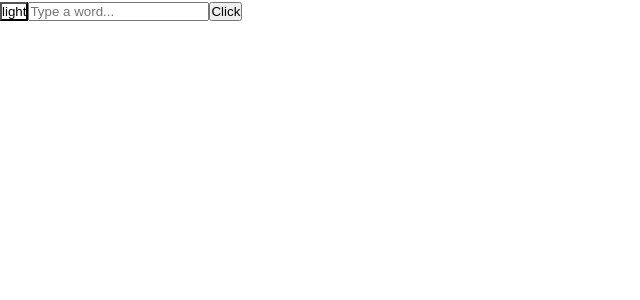
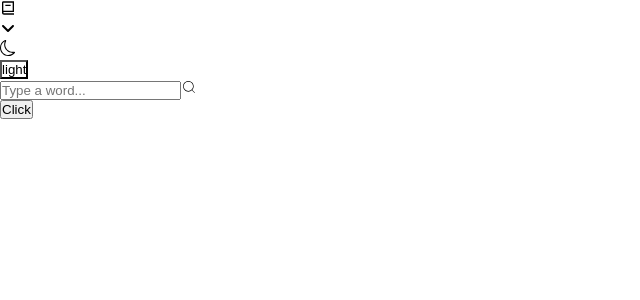
Before and after one commit to Ugboaja-Uchechi/dictionary, a Next.js app: page / in a window 1280 px wide. Shown: the top 300 px of the page, without its empty margins (0-640 px from the left). Built offline with nearby package versions, Linux system fonts and the light colour scheme.

Commit message:
Import react icon, add icons, and add google font

```diff
--- a/app/globals.css
+++ b/app/globals.css
@@ -1,6 +1,11 @@
+@import url('https://fonts.googleapis.com/css2?family=Montserrat:ital,wght@0,100..900;1,100..900&display=swap');
+
 :root {
   --primary-color: #000;
   --secondary-color: #fff;
+  --montserrat: 'Montserrat', sans-serif;
+  --sans: sans;
+  --sans-serif: sans-serif;
 }
 
 
@@ -8,6 +13,7 @@
   box-sizing: border-box;
   padding: 0;
   margin: 0;
+  font-family: var(--sans-serif);
 }
 
 .light {
--- a/app/layout.tsx
+++ b/app/layout.tsx
@@ -2,11 +2,10 @@ import type { Metadata } from "next";
 import { Inter } from "next/font/google";
 import "./globals.css";
 
-const inter = Inter({ subsets: ["latin"] });
 
 export const metadata: Metadata = {
-  title: "Create Next App",
-  description: "Generated by create next app",
+  title: "Dictionary web app",
+  description: "Immediately search for a word",
 };
 
 export default function RootLayout({
@@ -16,7 +15,7 @@ export default function RootLayout({
 }>) {
   return (
     <html lang="en">
-      <body className={inter.className}>{children}</body>
+      <body>{children}</body>
     </html>
   );
 }
--- a/app/page.tsx
+++ b/app/page.tsx
@@ -1,6 +1,12 @@
 "use client";
 import { useState, useEffect } from "react";
 import styles from "./page.module.css";
+import { RiBook2Line } from "react-icons/ri";
+import { CiSearch } from "react-icons/ci";
+import { BsMoon } from "react-icons/bs";
+import { FaAngleDown } from "react-icons/fa6";
+import { IoMdPlay } from "react-icons/io";
+import { IoPauseSharp } from "react-icons/io5";
 
 export default function Home() {
   const audio = new Audio("https://www.soundhelix.com/examples/mp3/SoundHelix-Song-1.mp3");
@@ -72,8 +78,18 @@ export default function Home() {
 
   return (
     <div>
+      <div>
+        <RiBook2Line />
+      </div>
+      <div>
+        <FaAngleDown />
+      </div>
+      <div>
+        <BsMoon />
+      </div>
       <button onClick={toggleTheme} className={`${!theme ? "light" : "dark"}`}>{!theme ? "light" : "dark"}</button>
 
+      <div>
         <input
           type="text"
           onChange={(e) => setWord(e.target.value)}
@@ -81,6 +97,9 @@ export default function Home() {
           value={word}
           placeholder="Type a word..."
         />
+        <CiSearch />
+      </div>
+
       <button onClick={handleClick}>Click</button>
       {loading && <p>Loading...</p>}
       {/* data checks if the data is fetched and if it is not null and data.length checks if there is at least 1 value, then it will map the data and display it */}
@@ -94,7 +113,15 @@ export default function Home() {
                 <p>{phonetic.text}</p>
                 {phonetic.audio && (
                   <button onClick={() => handleToggle(phonetic.audio)}>
-                    {currentAudio && currentAudio.src === phonetic.audio ? 'Pause' : 'Play'}
+                    {currentAudio && currentAudio.src === phonetic.audio ? (
+                      <div>
+                        <IoPauseSharp />
+                      </div>
+                      ) : (
+                        <div>
+                          <IoMdPlay />
+                        </div>
+                        ) }
                   </button>
                 )}
               </div>
```
Also changed, not shown: package.json (+4 -3 lines), 1 other file (tests, documents, lock files or other folders). Lines whose indentation alone changed are shown as unchanged.
